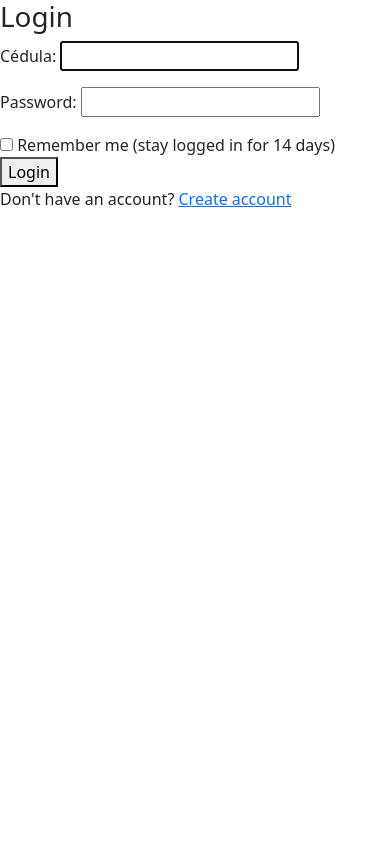
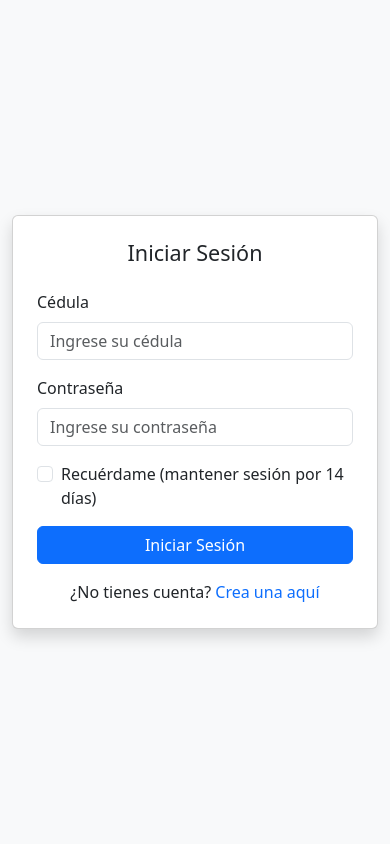
Before and after one commit to 0100-0100/Pagina-Madre-1, a Django app: page /login/ in a window 390 px wide. Run offline with Django 4.2, Linux system fonts and the light colour scheme.

Commit message:
feat(05-01): style login template with Bootstrap card and form structure
- Replace unstyled HTML with Bootstrap 5 centered card layout
- Add responsive container with col-md-6 col-lg-5 for proper centering
- Implement form-control classes on cédula and password inputs
- Add form-check structure for remember me checkbox
- Include Bootstrap alert for form errors and Django messages
- Add is-invalid class and invalid-feedback divs for validation errors
- Full-width btn-primary for submit button
- Proper CSRF token placement as first element in form
- Spanish labels and placeholders throughout

```diff
--- a/___/templates/registration/login.html
+++ b/___/templates/registration/login.html
@@ -1,46 +1,89 @@
 {% extends 'base.html' %}
 
-{% block title %}Login - Pagina Madre{% endblock %}
+{% block title %}Iniciar Sesión - Pagina Madre{% endblock %}
 
 {% block content %}
-    <h1>Login</h1>
+<div class="min-vh-100 d-flex align-items-center justify-content-center bg-light">
+    <div class="container">
+        <div class="row justify-content-center">
+            <div class="col-md-6 col-lg-5">
+                <div class="card shadow">
+                    <div class="card-body p-4">
+                        <h4 class="card-title text-center mb-4">Iniciar Sesión</h4>
+
+                        {% if messages %}
+                            {% for message in messages %}
+                                <div class="alert alert-{{ message.tags }} alert-dismissible fade show" role="alert">
+                                    {{ message }}
+                                    <button type="button" class="btn-close" data-bs-dismiss="alert" aria-label="Close"></button>
+                                </div>
+                            {% endfor %}
+                        {% endif %}
 
                         {% if form.errors %}
-        <div style="color: red;">
-            <p>Invalid username or password. Please try again.</p>
+                            <div class="alert alert-danger alert-dismissible fade show" role="alert">
+                                Cédula o contraseña inválida. Por favor, intente de nuevo.
+                                <button type="button" class="btn-close" data-bs-dismiss="alert" aria-label="Close"></button>
                             </div>
                         {% endif %}
 
                         <form method="post">
                             {% csrf_token %}
 
-        <p>
-            <label for="id_username">Cédula:</label>
-            {{ form.username }}
+                            <div class="mb-3">
+                                <label for="{{ form.username.id_for_label }}" class="form-label">Cédula</label>
+                                <input type="text"
+                                       name="{{ form.username.name }}"
+                                       class="form-control{% if form.username.errors %} is-invalid{% endif %}"
+                                       id="{{ form.username.id_for_label }}"
+                                       placeholder="Ingrese su cédula"
+                                       {% if form.username.value %}value="{{ form.username.value }}"{% endif %}
+                                       required>
                                 {% if form.username.errors %}
-                <span style="color: red;">{{ form.username.errors }}</span>
+                                    <div class="invalid-feedback">
+                                        {{ form.username.errors.0 }}
+                                    </div>
                                 {% endif %}
-        </p>
+                            </div>
 
-        <p>
-            <label for="id_password">Password:</label>
-            {{ form.password }}
+                            <div class="mb-3">
+                                <label for="{{ form.password.id_for_label }}" class="form-label">Contraseña</label>
+                                <input type="password"
+                                       name="{{ form.password.name }}"
+                                       class="form-control{% if form.password.errors %} is-invalid{% endif %}"
+                                       id="{{ form.password.id_for_label }}"
+                                       placeholder="Ingrese su contraseña"
+                                       required>
                                 {% if form.password.errors %}
-                <span style="color: red;">{{ form.password.errors }}</span>
+                                    <div class="invalid-feedback">
+                                        {{ form.password.errors.0 }}
+                                    </div>
                                 {% endif %}
-        </p>
+                            </div>
 
-        <div>
-            <label>
-                <input type="checkbox" name="remember_me" value="1">
-                Remember me (stay logged in for 14 days)
+                            <div class="form-check mb-3">
+                                <input class="form-check-input"
+                                       type="checkbox"
+                                       name="remember_me"
+                                       value="1"
+                                       id="remember_me">
+                                <label class="form-check-label" for="remember_me">
+                                    Recuérdame (mantener sesión por 14 días)
                                 </label>
                             </div>
 
-        <button type="submit">Login</button>
+                            <button type="submit" class="btn btn-primary w-100 mb-3">Iniciar Sesión</button>
+
+                            <div class="text-center">
+                                <p class="mb-0">
+                                    ¿No tienes cuenta? <a href="{% url 'register' %}" class="text-decoration-none">Crea una aquí</a>
+                                </p>
+                            </div>
                         </form>
-
-    <p>
-        Don't have an account? <a href="{% url 'register' %}">Create account</a>
-    </p>
+                    </div>
+                </div>
+            </div>
+        </div>
+    </div>
+</div>
 {% endblock %}
```
Lines whose indentation alone changed are shown as unchanged.
